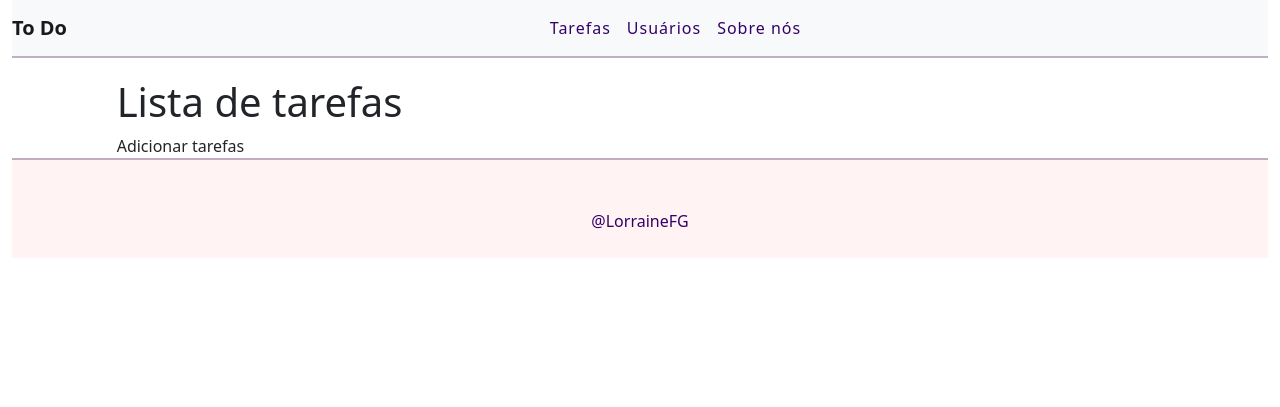
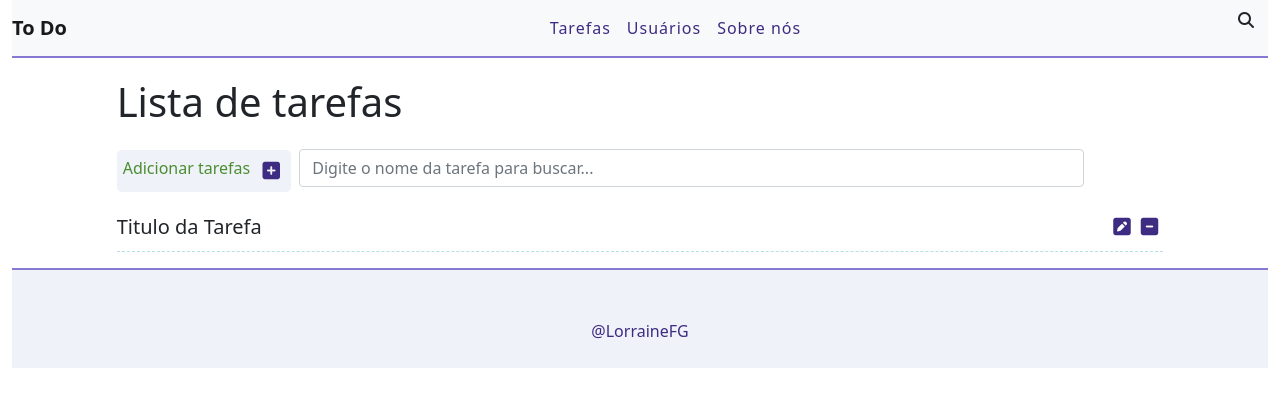
Before and after one commit to LorraineFG/Lista-de-Tarefas, a Django app: page / in a window 1280 px wide. Shown: the top 407 px of the page. Run offline with Django 4.2, Linux system fonts and the light colour scheme; some libraries are stand-ins or nearby versions.

Commit message:
Organização do CSS e  HTML.

```diff
--- /dev/null
+++ b/Documents/Python/TaskList/todo/Progresso.txt
@@ -0,0 +1,5 @@
+01/04/2022 02:43
+Beleza, falta corrigir o icone de buscar que ta ficando lá em cima, e também falta alinhar a
+div de buscar com a div de adicionar tarefa.
+
+ou seja, organizar css e html..
--- a/Documents/Python/TaskList/todo/task/static/css/styles.css
+++ b/Documents/Python/TaskList/todo/task/static/css/styles.css
@@ -1,10 +1,23 @@
+/* Varíaveis de Cor */
+:root{
+  --main-color: #3E2B82;
+  --second-color: #8579D2;
+  --base-color: #F0F2FA;
+  --text-main-color: black;
+  --text-second-color: #4A8E2F;
+  --yellow-color:#BAC247;
+  --blue-color: #B6DEE7;
+}
+
+
+
 .container-fluid{
   padding: 0;
 }
 
 /*Nav Bar*/
 .navbar{
-  border-bottom: 2px solid rgba(54, 4, 77, 0.3);
+  border-bottom: 2px solid var(--second-color) ;
   margin-bottom: 20px;
 }
 
@@ -17,19 +30,75 @@
 }
 
 .navbar-light .navbar-nav a.nav-link{
-  color: rgb(52, 1, 104);
+  color: var(--main-color);
   letter-spacing: 1px;
+}
+
+/* Botão de Adicionar + ferramenta de busca */
+
+ .add-div{
+   background-color: var(--base-color);
+   cursor: pointer;
+   display: inline-block;
+   color: var(--text-second-color);
+   padding: 6px;
+   border-radius: 5px;
+   margin-right: 4px;
+ }
+
+ .fas.fa-plus {
+
+  margin-right: 10px;
+  margin-left: 5px;
+}
+
+ .fas.fa-search {
+  position: absolute;
+  top: 12px;
+  right: 26px;
+}
+
+.search-div {
+  padding: 0;
+  margin-top: 15px;
+  margin-bottom: 15px;
+  display: inline-block;
+}
+
+/* Lista de Tarefas */
+.list-div{
+  padding: 0;
+}
+
+.task-list{
+  padding: 0;
+}
+
+.task-item{
+  list-style: none;
+  font-size: 20px;
+  height: 50px;
+  padding-top: 10px;
+  border-bottom: 1px dashed var(--blue-color);
+}
+
+.fa-solid {
+  cursor: pointer;
+  margin: 5px;
+  font-size: 20px;
+  float: right;
+  color: var(--main-color);
 }
 
 /* Rodapé */
 footer{
-  background-color: rgb(255, 243, 243);
+  background-color: var(--base-color);
   height: 100px;
-  border-top: 2px solid rgba(54, 4, 77, 0.3);
+  border-top: 2px solid var(--second-color);
 }
 
 footer p {
-  color: rgb(52, 1, 104);
+  color: var(--main-color);
   text-align: center;
   top: 50%;
   position: relative;
--- a/Documents/Python/TaskList/todo/task/templates/base.html
+++ b/Documents/Python/TaskList/todo/task/templates/base.html
@@ -12,9 +12,10 @@
 
   <!-- Bootstrap Link-->
     <link rel="stylesheet" href="{% static 'css/styles.css' %}">
-
     <link rel="stylesheet" href="https://cdn.jsdelivr.net/npm/bootstrap@5.1.3/dist/css/bootstrap.min.css" integrity="sha384-1BmE4kWBq78iYhFldvKuhfTAU6auU8tT94WrHftjDbrCEXSU1oBoqyl2QvZ6jIW3" crossorigin="anonymous">
 
+  <!-- FonteAwesome-->
+    <script src="https://kit.fontawesome.com/f79e01abba.js" crossorigin="anonymous"></script>
   </head>
 
   <body>
--- a/Documents/Python/TaskList/todo/task/templates/task/list.html
+++ b/Documents/Python/TaskList/todo/task/templates/task/list.html
@@ -8,10 +8,19 @@
   <h1> Lista de tarefas </h1>
 
   <div class ="col-2 add-div">
-    <i class="fas fa-plus"></i> Adicionar tarefas
-
+    <i class="fa-solid fa-square-plus"></i></i> Adicionar tarefas
   </div>
 
+  <div class =" col-9 search-div">
+    <input class="form-control" type="text" id="search" name="search" placeholder="Digite o nome da tarefa para buscar...">
+    <i class="fas fa-search"></i>
+  </div>
+
+  <ul class="task-list">
+    <li class="task-item">
+      <span>Titulo da Tarefa</span>
+      <span> <i class="fa-solid fa-square-minus"></i></span>
+      <span> <i class="fa-solid fa-square-pen"></i></span>
 </div>
 
 {% endblock %}
```
